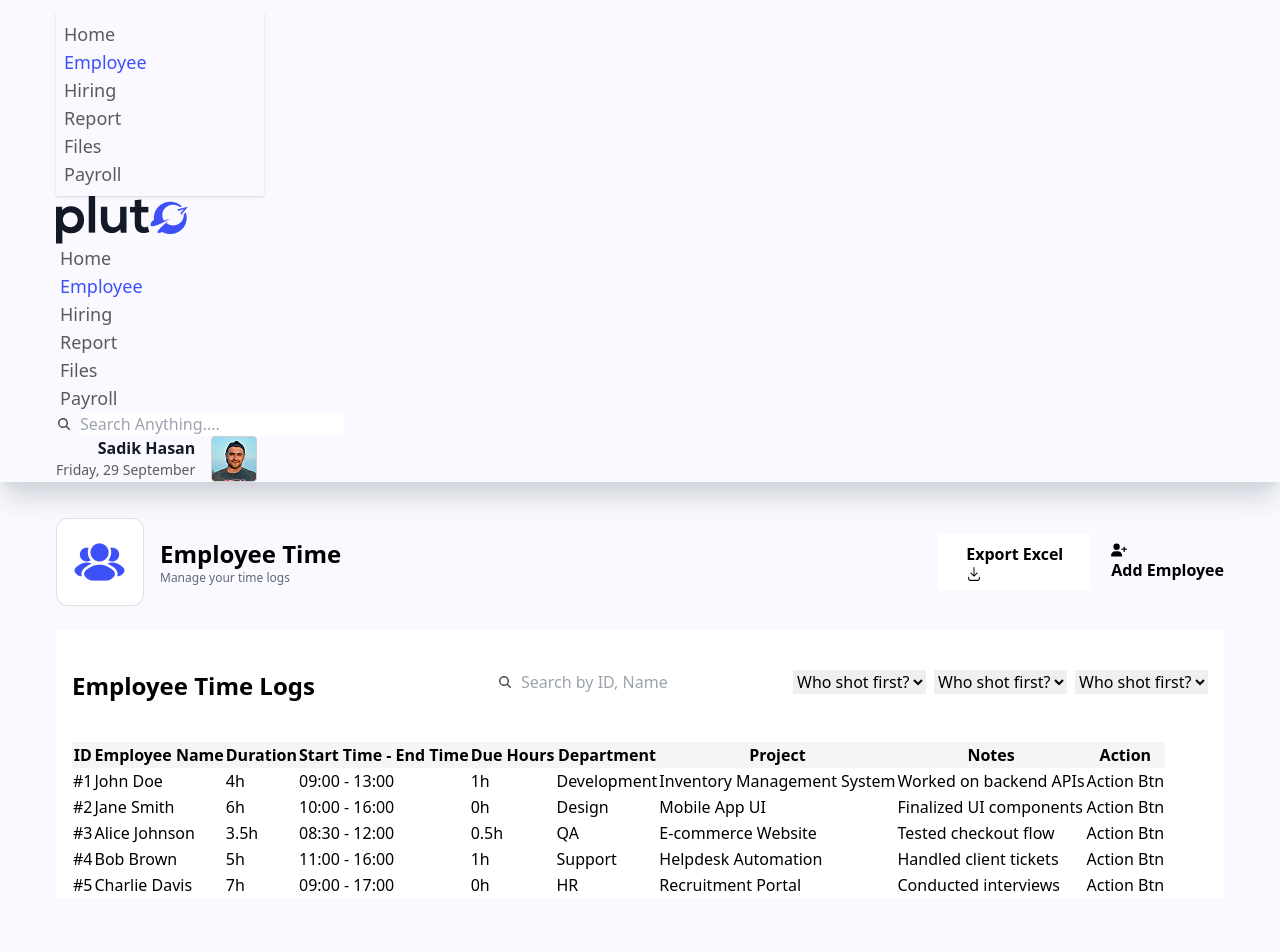
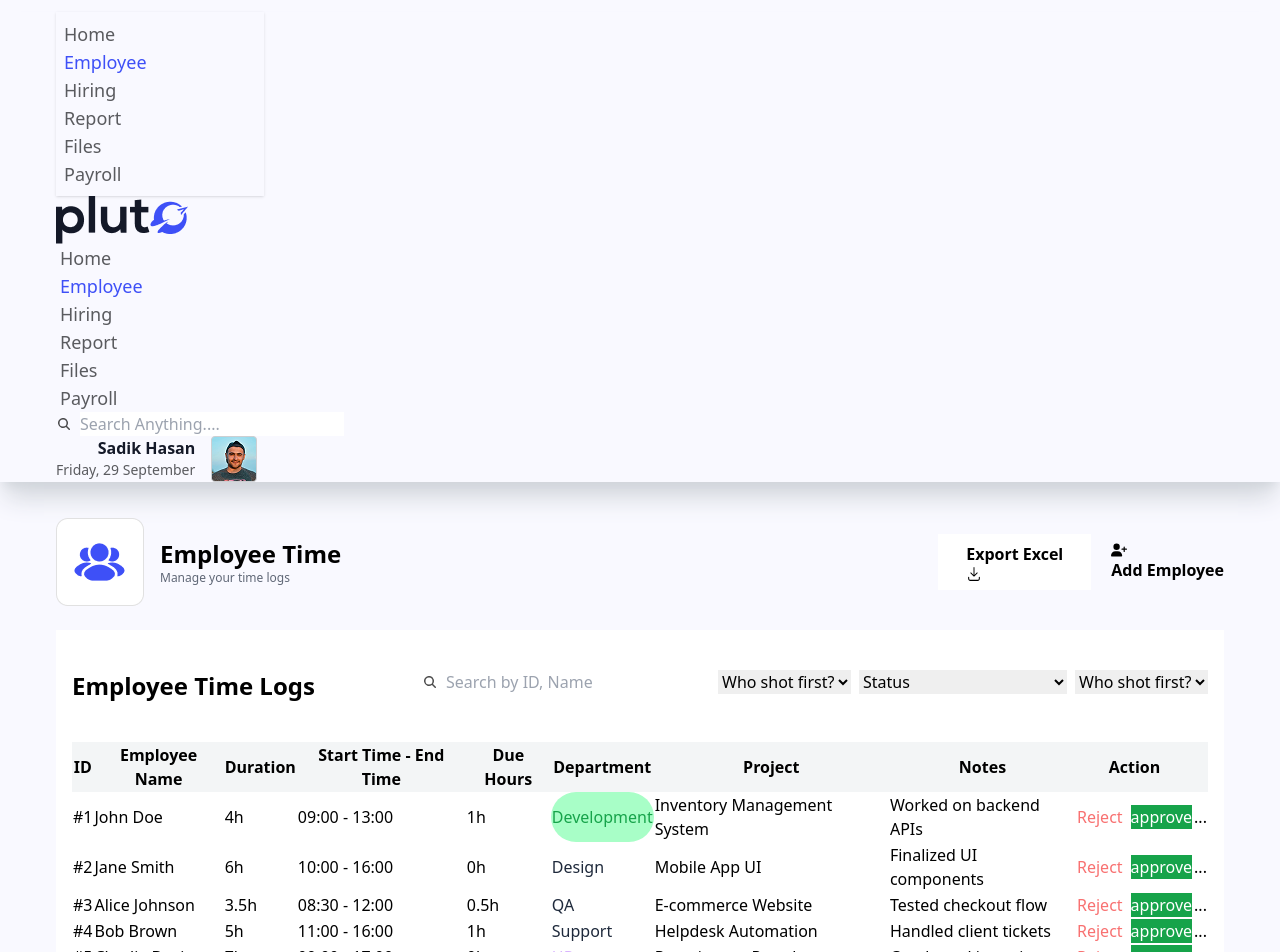
Before and after one commit to rocky-islam/gain-solutions, a React (Vite) app: page / in a window 1280 px wide. Shown: the top 952 px of the page. Before the commit the page ends 898 px from the top, so only its background shows below. Built offline with nearby package versions, Linux system fonts and the light colour scheme.

Commit message:
dynamic done

```diff
--- a/src/Pages/EmployeeLog/EmployeeLog.jsx
+++ b/src/Pages/EmployeeLog/EmployeeLog.jsx
@@ -20,8 +20,42 @@ const EmployeeLog = () => {
           </div>
         </div>
         <div className="gap-5 flex">
-          <button className="btn bg-white px-7 py-2 font-semibold">Export Excel <span><RxDownload size={16}/></span></button>
-          <button className="btn btn-primary font-semibold"><span><FaUserPlus size={16}/></span> Add Employee</button>
+          <button className="btn bg-white px-7 py-2 font-semibold">
+            Export Excel{" "}
+            <span>
+              <RxDownload size={16} />
+            </span>
+          </button>
+          {/* add modal */}
+          <button
+            className="btn btn-primary font-semibold"
+            onClick={() => document.getElementById("my_modal_1").showModal()}
+          >
+            <span>
+              <FaUserPlus size={16} />
+            </span>{" "}
+            Add Employee
+          </button>
+          <dialog id="my_modal_1" className="modal">
+            <div className="modal-box">
+              <form method="dialog">
+                {/* if there is a button in form, it will close the modal */}
+                <button className="btn btn-sm btn-circle btn-ghost absolute right-2 top-2">
+                  ✕
+                </button>
+              </form>
+              <h3 className="font-bold text-lg">Hello!</h3>
+              <p className="py-4">
+                Press ESC key or click the button below to close
+              </p>
+              <div className="modal-action">
+                <form method="dialog">
+                  {/* if there is a button in form, it will close the modal */}
+                  <button className="btn">Close</button>
+                </form>
+              </div>
+            </div>
+          </dialog>
         </div>
       </div>
       <div className="mt-6">
--- a/src/component/Table/Table.jsx
+++ b/src/component/Table/Table.jsx
@@ -1,17 +1,16 @@
 import React, { useEffect, useState } from "react";
+import { FaRegCircleCheck } from "react-icons/fa6";
 
 const Table = () => {
   const [employee, setEmployee] = useState([]);
   console.log(employee);
   const [searchTerm, setSearchTerm] = useState("");
 
-
   useEffect(() => {
     fetch("employeeData.json")
       .then((res) => res.json())
       .then((data) => {
         setEmployee(data);
-
       })
       .catch((e) => console.log("error :", e));
   }, []);
@@ -22,6 +21,10 @@ const Table = () => {
       emp.employeeName.toLowerCase().includes(searchTerm.toLowerCase()) ||
       emp.id.toLowerCase().includes(searchTerm.toLowerCase())
   );
+
+  // color class
+
+
 
   return (
     <div className="bg-white px-4">
@@ -45,8 +48,8 @@ const Table = () => {
                 />
               </svg>
               <input
-              value={searchTerm}
-            onChange={(e) => setSearchTerm(e.target.value)}
+                value={searchTerm}
+                onChange={(e) => setSearchTerm(e.target.value)}
                 type="text"
                 className="grow"
                 placeholder="Search by ID, Name"
@@ -63,12 +66,19 @@ const Table = () => {
             </select>
           </div>
           <div>
-            <select className="select select-bordered w-full max-w-xs">
+            <select className="select w-52">
               <option disabled selected>
-                Who shot first?
+                Status
               </option>
-              <option>Han Solo</option>
-              <option>Greedo</option>
+              <option className="text-[#089624] flex">
+                {" "}
+                <span>
+                  <FaRegCircleCheck size={20} /> Approved
+                </span>
+              </option>
+              <option className="text-red-500">
+                <FaRegCircleCheck /> Reject
+              </option>
             </select>
           </div>
           <div>
@@ -86,15 +96,16 @@ const Table = () => {
         <table className="table table-md rounded-md">
           <thead className="bg-[#F3F5F6]">
             <tr>
-              <th>ID</th>
-              <th>Employee Name</th>
-              <th>Duration</th>
-              <th>Start Time - End Time</th>
-              <th>Due Hours</th>
-              <th>Department</th>
-              <th>Project</th>
-              <th>Notes</th>
-              <th>Action</th>
+              <th className="text-base font-bold">ID</th>
+              <th className="text-base font-bold">Employee Name</th>
+              <th className="text-base font-bold">Duration</th>
+              <th className="text-base font-bold">Start Time - End Time</th>
+              <th className="text-base font-bold">Due Hours</th>
+              <th className="text-base font-bold">Department</th>
+              <th className="text-base font-bold">Project</th>
+              <th className="text-base font-bold">Notes</th>
+              <th className="text-base font-bold">Action</th>
+              <th className="text-base font-bold"></th>
             </tr>
           </thead>
           <tbody>
@@ -104,14 +115,22 @@ const Table = () => {
                   {"#"}
                   {emp.id}
                 </td>
-                <td>{emp.employeeName}</td>
-                <td>{emp.duration}</td>
-                <td>{emp.startTimeEndTime}</td>
-                <td>{emp.dueHours}</td>
-                <td>{emp.department}</td>
-                <td>{emp.project}</td>
-                <td>{emp.notes}</td>
-                <td>Action Btn</td>
+                <td className="text-base font-medium">{emp.employeeName}</td>
+                <td className="text-base font-medium">{emp.duration}</td>
+                <td className="text-base font-medium">{emp.startTimeEndTime}</td>
+                <td className="text-base font-medium">{emp.dueHours}</td>
+                <td className={`rounded-full ${emp.department == 'Development' ? "text-[#16A34A] bg-[#a8fec7]" : emp.department == "HR" ? " text-purple-300" : 'text-slate-800'}`} >{emp.department}</td>
+                <td className="text-base font-medium">{emp.project}</td>
+                <td className="text-base font-medium">{emp.notes}</td>
+                <td className="text-base font-medium">
+                  <div className="flex gap-2">
+                    <button className="text-red-400 ">Reject</button>
+                    <button className="btn text-white bg-[#16A34A]">approve</button>
+                  </div>
+                </td>
+                <td>
+                  <button>...</button>
+                </td>
               </tr>
             ))}
           </tbody>
```
